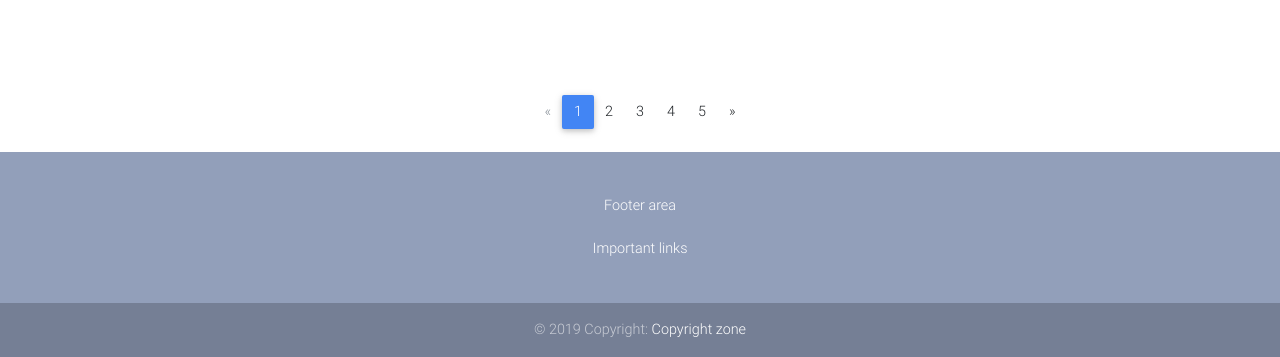
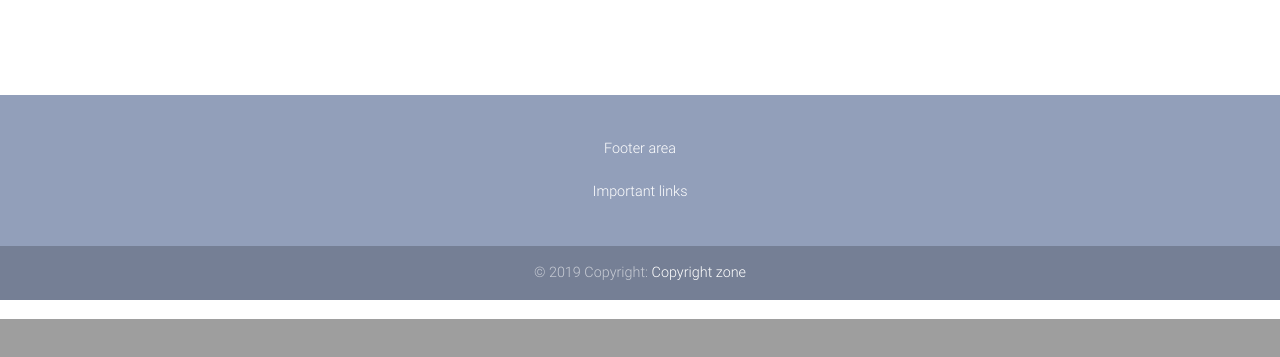
Before and after one commit to Ashikunnabi/ecommerce-sample, a Django app: page / in a window 1280 px wide. Shown: the part 481-838 px from the top of the page. After the commit the page ends 800 px from the top, so only its background shows below. Run offline with Django 3.2, Linux system fonts and the light colour scheme; data comes from the database, SQL or seed files in the repository; both versions use the stored data as it was after the commit; data that the repository does not hold is empty; some libraries are stand-ins or nearby versions; some web fonts are replaced.

Commit message:
image height fixed

```diff
--- a/ecommerce/templates/ecommerce/index.html
+++ b/ecommerce/templates/ecommerce/index.html
@@ -76,7 +76,7 @@
                 <div class="view view-cascade overlay">
 
                   {% if not media %}
-                  <img src="{{ product.image }}" class="card-img-top" alt="sample photo">
+                  <img src="{{ product.image }}" class="card-img-top" alt="sample photo" style="height:351.94px;width:234.63px">
                   {% else %}
                   <img src="{% get_media_prefix %}{{ product.image }}" class="card-img-top" alt="sample photo">
                   {% endif %}
@@ -140,46 +140,6 @@
       </section>
       <!-- Section: Products v.1 -->
 
-      <!--Pagination-->
-      <nav class="d-flex justify-content-center wow fadeIn">
-        <ul class="pagination pg-blue">
-
-          <!--Arrow left-->
-          <li class="page-item disabled">
-            <a class="page-link" href="#" aria-label="Previous">
-              <span aria-hidden="true">&laquo;</span>
-              <span class="sr-only">Previous</span>
-            </a>
-          </li>
-
-          <li class="page-item active">
-            <a class="page-link" href="#">1
-              <span class="sr-only">(current)</span>
-            </a>
-          </li>
-          <li class="page-item">
-            <a class="page-link" href="#">2</a>
-          </li>
-          <li class="page-item">
-            <a class="page-link" href="#">3</a>
-          </li>
-          <li class="page-item">
-            <a class="page-link" href="#">4</a>
-          </li>
-          <li class="page-item">
-            <a class="page-link" href="#">5</a>
-          </li>
-
-          <li class="page-item">
-            <a class="page-link" href="#" aria-label="Next">
-              <span aria-hidden="true">&raquo;</span>
-              <span class="sr-only">Next</span>
-            </a>
-          </li>
-        </ul>
-      </nav>
-      <!--Pagination-->
-
     </div>
   </main>
   <!--Main layout-->
```
Also changed, not shown: db.sqlite3.
